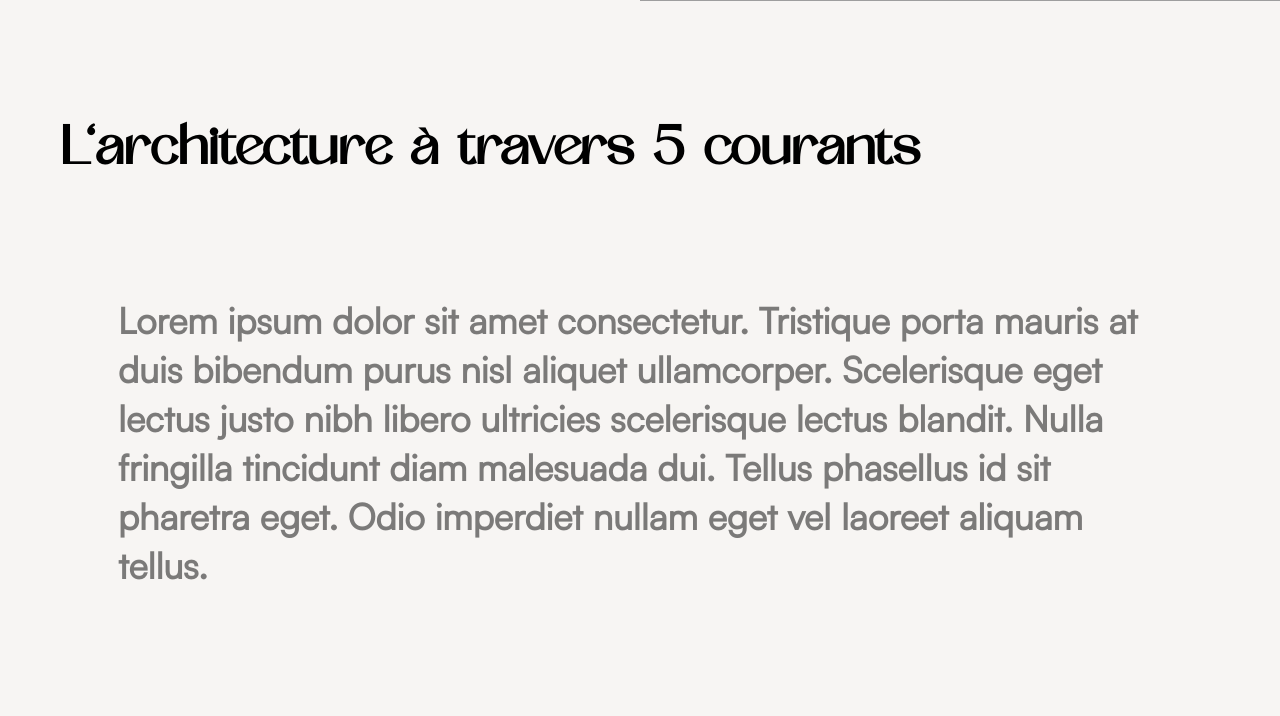
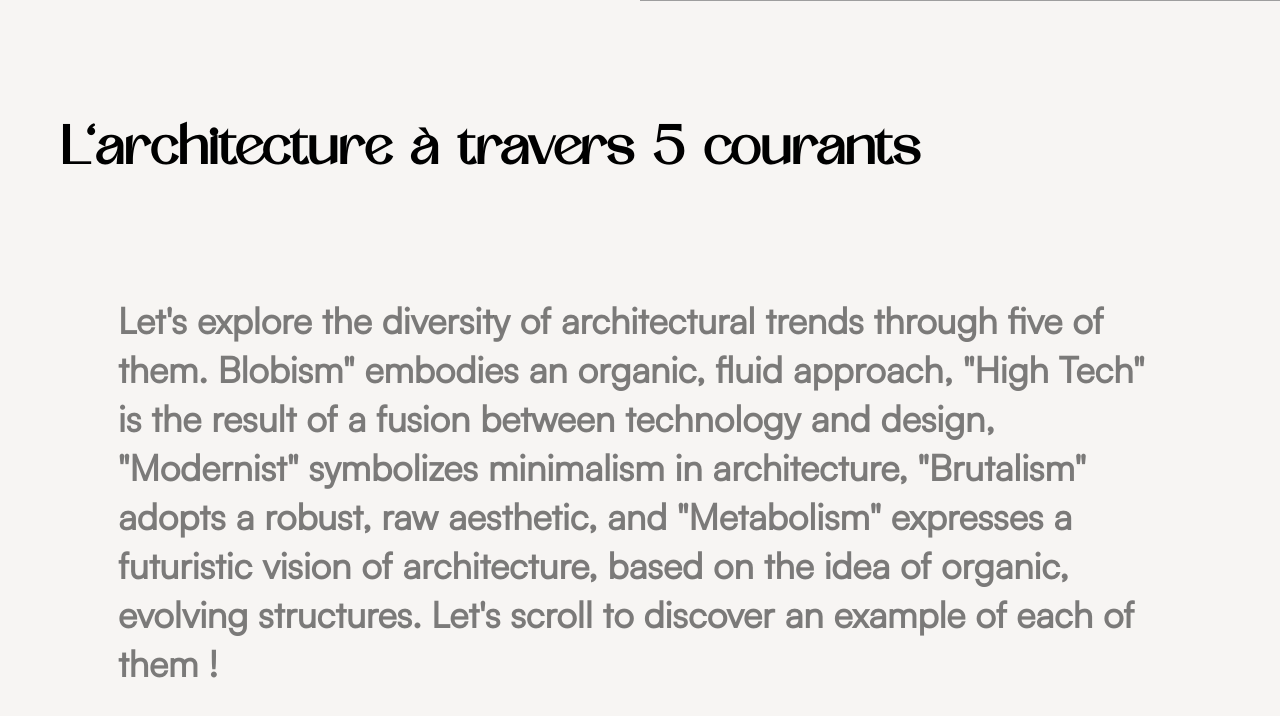
Before and after one commit to ccadran/Architecture-gallery, a Next.js app: page / in a window 1280 px wide. Shown: the part 799-1515 px from the top of the page. Built offline with nearby package versions, Linux system fonts and the light colour scheme; grey boxes are pictures that could not be loaded.

Commit message:
change description

```diff
--- a/src/app/components/Description/Description.jsx
+++ b/src/app/components/Description/Description.jsx
@@ -14,8 +14,9 @@ export default function Description() {
   });
   const height = useTransform(scrollYProgress, [0.9, 1], [50, 0]);
 
-  const description =
-    "Lorem ipsum dolor sit amet consectetur. Tristique porta mauris at duis bibendum purus nisl aliquet ullamcorper. Scelerisque eget lectus justo nibh libero ultricies scelerisque lectus blandit. Nulla fringilla tincidunt diam malesuada dui. Tellus phasellus id sit pharetra eget. Odio imperdiet nullam eget vel laoreet aliquam tellus.";
+  const description = `Let's explore the diversity of architectural trends through five of them.
+    Blobism" embodies an organic, fluid approach, "High Tech" is the result of a fusion between technology and design, "Modernist" symbolizes minimalism in architecture, "Brutalism" adopts a robust, raw aesthetic, and "Metabolism" expresses a futuristic vision of architecture, based on the idea of organic, evolving structures.
+    Let's scroll to discover an example of each of them !`;
   const descriptionSplit = description.split("");
 
   useLayoutEffect(() => {
```
